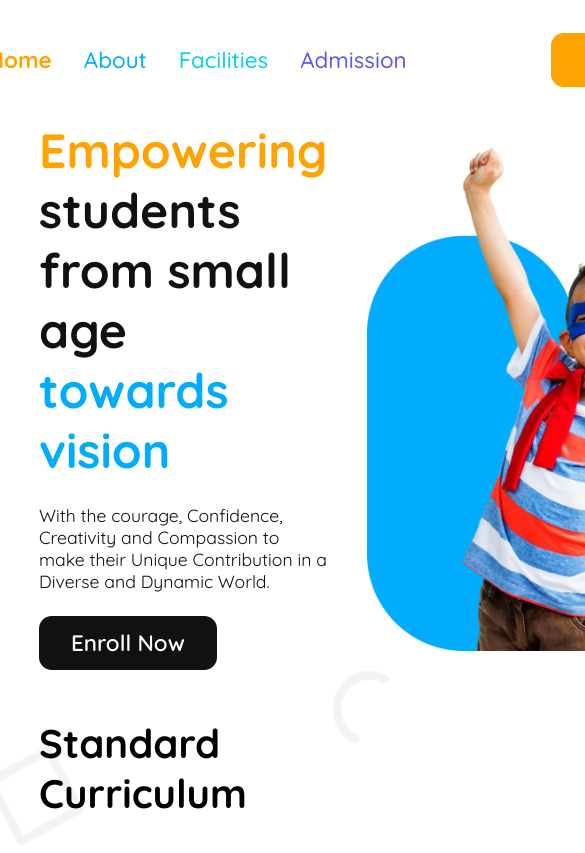
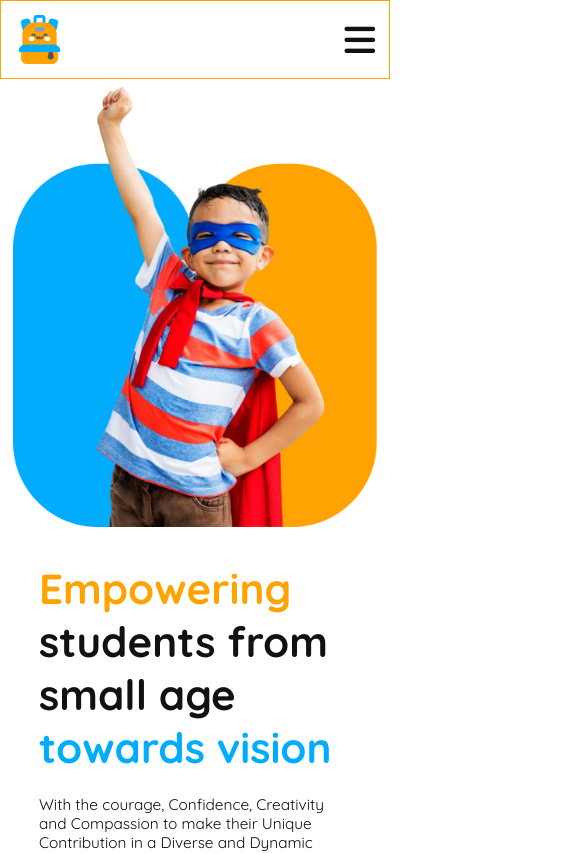
Before and after one commit to ahm-hasnat/assignment-2, a plain HTML site: page index.html in a window 390 px wide. Shown: the top 853 px of the page, 585 px wide, since content can reach past the window. Drawn offline with Linux system fonts and the light colour scheme.

Commit message:
modified

```diff
--- a/index.html
+++ b/index.html
@@ -14,6 +14,7 @@
            <div class="logo">
             <img src="assets/logo.png" alt="">
             <h1>SCHOOL</h1>
+            <div class="menubar"><i class="fa-solid fa-bars"></i></div>
             </div>
             <div class="list">
                 <ul>
@@ -25,9 +26,7 @@
 
                 <button class="navbtn">Contact</button>
             </div>
-        </nav>
-        <hr>
-
+         </nav>
         <section id="baner">
             <div class="banertext">
                 <h1> <span class="power">Empowering</span>
--- a/style.css
+++ b/style.css
@@ -13,7 +13,7 @@ html{
  #header{
     width: 100%;
  }
- #header hr{
+ .menubar{
     display: none;
  }
  .nav{
@@ -450,3 +450,39 @@ marquee{
     margin-bottom: 1rem;
     width: 50%;
 }
+
+@media  screen and (max-width:576px) {
+    html{
+        font-size: 14px;
+    }
+
+    .list,.navbtn,.nav h1{
+        display: none;
+    }
+    .nav{
+        width: 100%;
+        margin: 0;
+        border: 1px solid rgba(254, 163, 1, 1);
+        padding: 1rem;
+        text-align: justify;
+    }
+    .menubar{
+        color: rgba(17, 17, 17, 1);
+        font-size: 2.5rem;
+        font-weight: normal;
+        display: block;
+    }
+    .nav img{
+        width: 3.5rem;
+        height: 3.5rem;
+    }
+    .logo{
+        width: 100%;
+        display: flex;
+        justify-content: space-between;
+    }
+    #baner{
+        display: flex;
+        flex-direction: column-reverse;
+    }
+}
```
